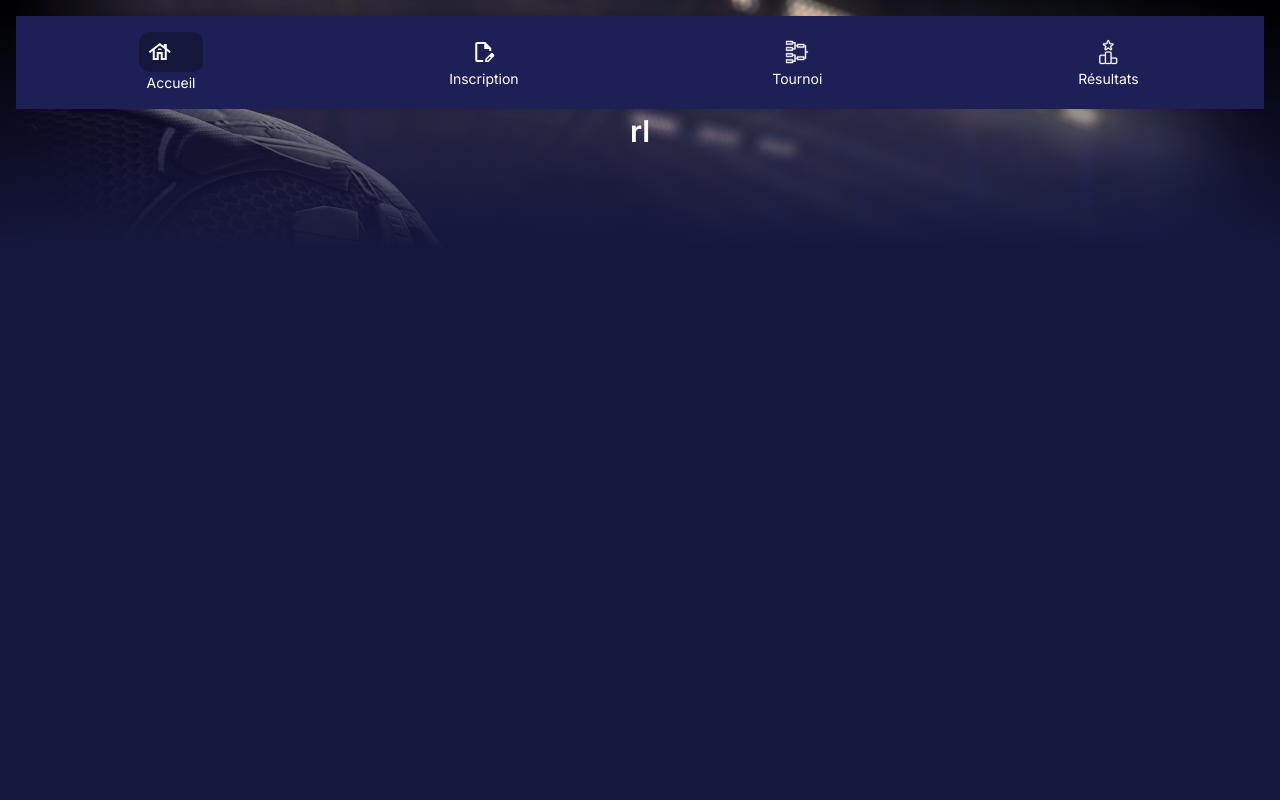
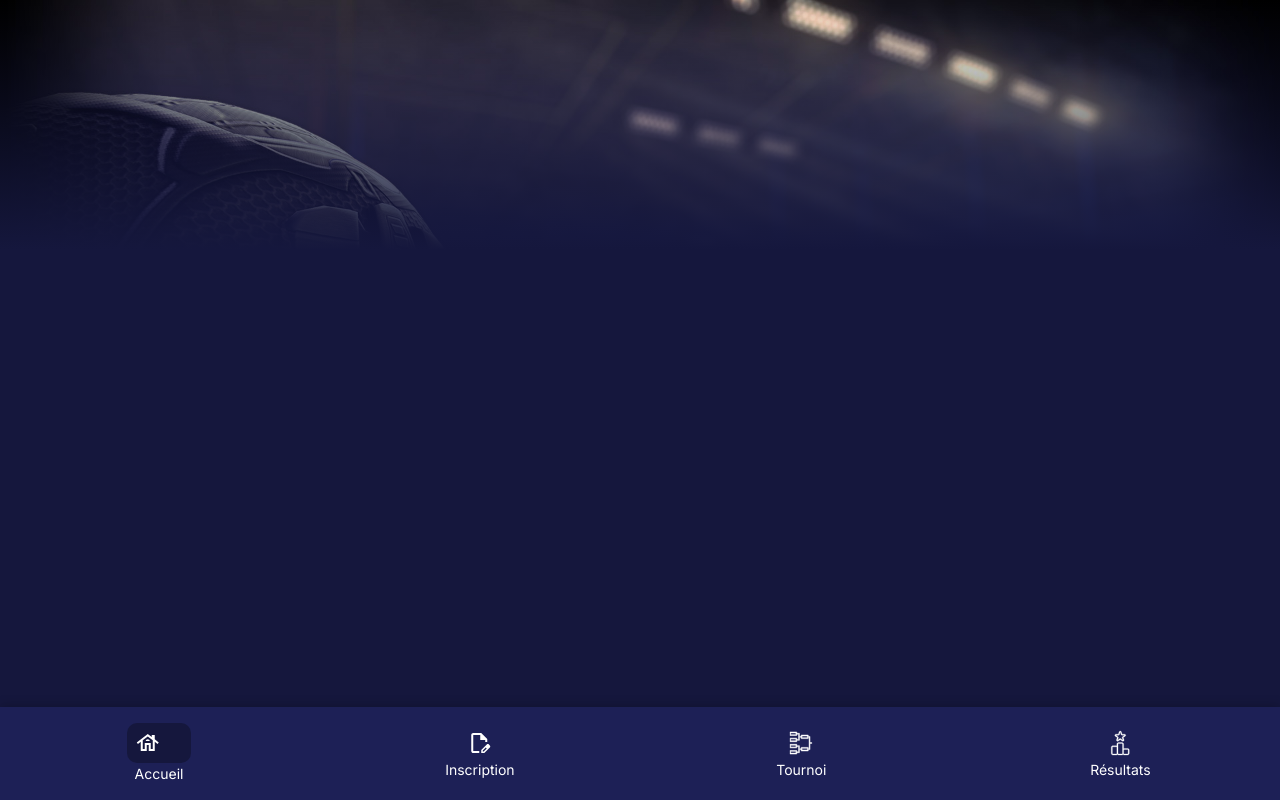
Before and after one commit to DylanAbz/lan-front-docker, a React (Vite) app: page / in a window 1280 px wide. Built offline with nearby package versions, Linux system fonts and the light colour scheme.

Commit message:
fix navbar

```diff
--- a/src/App.scss
+++ b/src/App.scss
@@ -7,7 +7,6 @@ h1 {
 #root {
   max-width: 1280px;
   margin: 0 auto;
-
   text-align: center;
 }
 
--- a/src/App.tsx
+++ b/src/App.tsx
@@ -8,7 +8,6 @@ function App() {
       <div className="top-background" />
       <div className="content">
         <Navbar />
-        <h1>rl</h1>
       </div>
     </div>
   );
--- a/src/components/card/Card.scss
+++ b/src/components/card/Card.scss
@@ -7,7 +7,6 @@
   align-items: center;
   padding: 24px;
   gap: 16px;
-  position: relative;
   background: $bg-color-light;
   box-shadow: 0px 0px 10px rgba(0, 0, 0, 0.1);
   border-radius: 10px;
--- a/src/components/navbar/Navbar.scss
+++ b/src/components/navbar/Navbar.scss
@@ -1,17 +1,22 @@
 @use "../../styles/_variables" as *;
 
 .navbar {
-  position: sticky;
+  position: fixed;
   bottom: 0;
   left: 0;
+  width: 100%;
+  background-color: $bg-color-light;
+  padding: 1rem 0;
+  box-shadow: 0 -2px 10px rgba(0, 0, 0, 0.2);
+  z-index: 1;
+}
+
+.navbar-content {
+  position: sticky;
   width: 100%;
   display: flex;
   justify-content: space-around;
   align-items: center;
-  background-color: $bg-color-light;
-  padding: 1rem 0;
-  box-shadow: 0 -2px 10px rgba(0, 0, 0, 0.2);
-  z-index: 1;
 }
 
 .nav-item {
--- a/src/components/navbar/Navbar.tsx
+++ b/src/components/navbar/Navbar.tsx
@@ -9,6 +9,7 @@ import Tournament from "../icons/Tournament";
 export default function Navbar() {
   return (
     <nav className="navbar">
+      <div className="navbar-content">
         <NavLink
           to="/"
           className={({ isActive }) =>
@@ -56,6 +57,7 @@ export default function Navbar() {
           </div>
           <span>Résultats</span>
         </NavLink>
+      </div>
     </nav>
   );
 }
```
Lines whose indentation alone changed are shown as unchanged.
